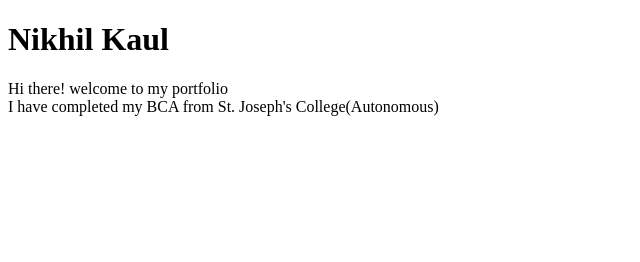
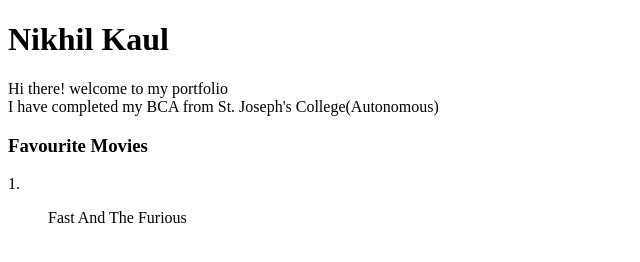
Before and after one commit to Nikhil-Kaul/Nikhil-Kaul-Portfolio, a plain HTML site: page index.html in a window 1280 px wide. Shown: the whole page, without its empty margins (0-640 px from the left). Drawn offline with Linux system fonts and the light colour scheme.

Commit message:
docs: Updated movies

```diff
--- a/index.html
+++ b/index.html
@@ -11,5 +11,11 @@
       Hi there! welcome to my portfolio <br />
       I have completed my BCA from St. Joseph's College(Autonomous)
     </p>
+    <h3>Favourite Movies</h3>
+    <li type="1">
+      <ol>
+        Fast And The Furious
+      </ol>
+    </li>
   </body>
 </html>
```
